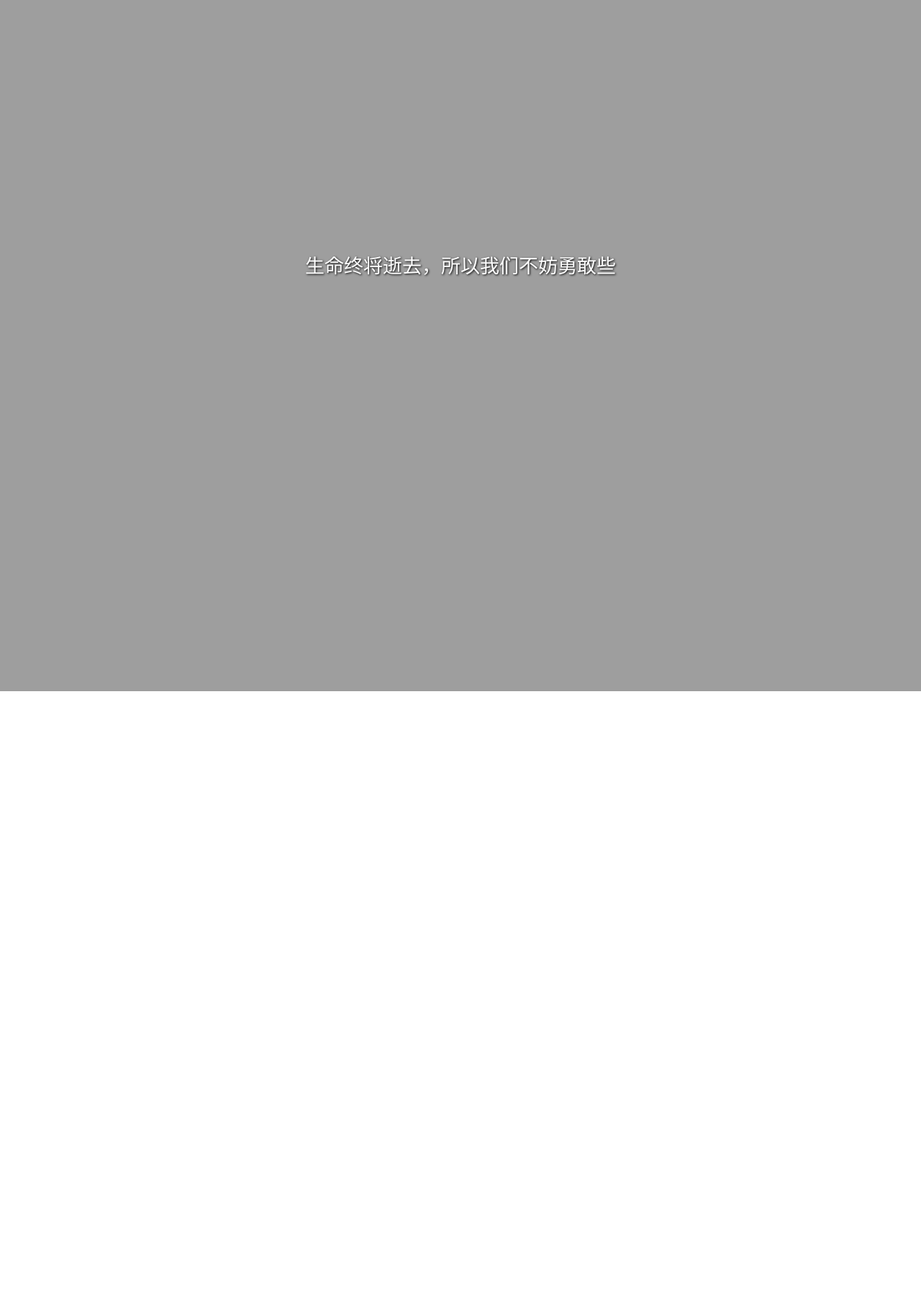
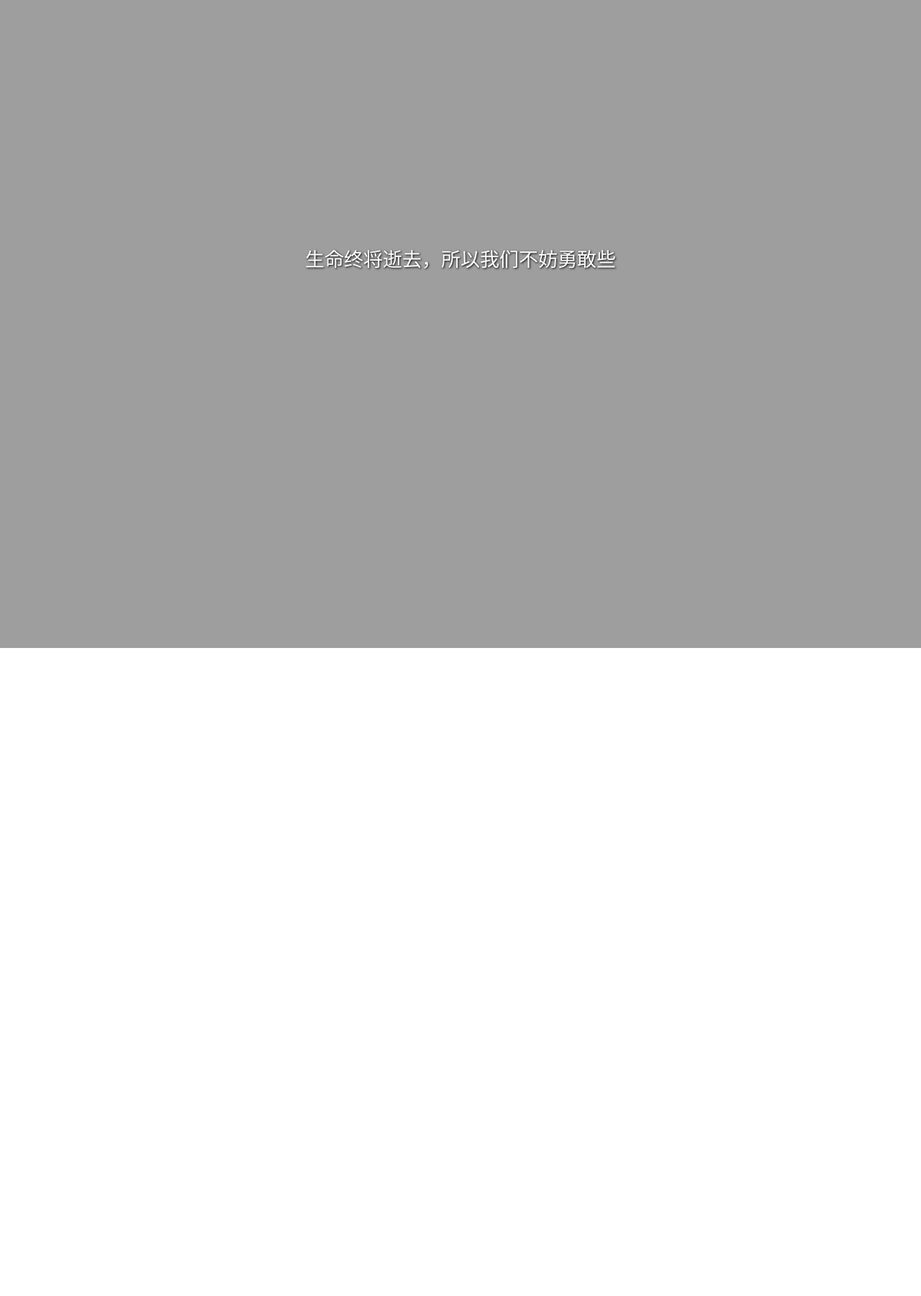
Before and after one commit to coder-wangzhen/coder-wangzhen.github.io, a Jekyll site: the page built from index.html, in a window 1280 px wide. Shown: the whole page at 72% size. Built offline with Jekyll 4.4.1, drawn with Linux system fonts in a browser that asks for light colours; nearby versions of some CDN libraries; the list of posts is cut into pages by our own code; before the commit the page ends 995 px from its top, so only the background shows below that.

```diff
--- a/_includes/header.html
+++ b/_includes/header.html
@@ -24,8 +24,8 @@
 {% if page.cover-img %}
 <div class="big-img intro-header">
   <div class="container-md">
-    <div class="row">
-      <div class="col-xl-8 offset-xl-2 col-lg-10 offset-lg-1">
+    <!-- <div class="row">
+      <div class="col-xl-8 offset-xl-2 col-lg-10 offset-lg-1"> -->
         <div class="{{ include.type }}-heading">
           <h1>{% if page.title %}{{ page.title | strip_html }}{% else %}<br/>{% endif %}</h1>
           {% if page.subtitle %}
@@ -49,8 +49,8 @@
             {% endif %}
           {% endif %}
         </div>
-      </div>
-    </div>
+      <!-- </div>
+    </div> -->
   </div>
   <span class='img-desc'></span>
 </div>
--- a/_layouts/base.html
+++ b/_layouts/base.html
@@ -24,7 +24,7 @@ common-js:
 <!-- Beautiful Jekyll 5.0.0 | Copyright Dean Attali 2020 -->
 {% include head.html %}
 
-<body style="overflow-y: hidden">
+<body>
 
   <!-- {% include gtm_body.html %}
 
--- a/assets/css/beautifuljekyll.css
+++ b/assets/css/beautifuljekyll.css
@@ -7,12 +7,17 @@ layout: null
 /* --- General --- */
 
 html {
-  font-size: 100%
+  font-size: 100%;
+  height: 100%;
 }
-
+header {
+  height: 100%;
+}
 body {
   font-family: 'Lora', 'Times New Roman', serif;
   font-size: 1.125rem;
+  height: 100%;
+  overflow: hidden;
   color: {{ site.text-col | default: "#404040" }};
   position: relative;
   background-color: {{ site.page-col | default: "#FFFFFF" }};
@@ -635,6 +640,7 @@ footer .footer-custom-content {
 .intro-header {
   margin: 5rem 0 1.25rem;
   position: relative;
+  height: 100%;
 }
 .intro-header.big-img {
   background: no-repeat center center;
@@ -642,8 +648,8 @@ footer .footer-custom-content {
   -moz-background-size: cover;
   background-size: cover;
   -o-background-size: cover;
-  margin-top: 3.1875rem; /* The small navbar is 50px tall + 1px border */
-  margin-bottom: 2.1875rem;
+  margin-top: 0; /* The small navbar is 50px tall + 1px border */
+  margin-bottom: 0;
 }
 nav.top-nav-short-permanent ~ header > .intro-header {
   margin-top: 5rem;
@@ -665,8 +671,20 @@ nav.top-nav-short-permanent ~ header > .intro-header.big-img {
   -moz-transition: opacity 1s linear;
   transition: opacity 1s linear;
 }
+.container-md {
+  position: relative;
+  height: 100%;
+}
 .intro-header .page-heading {
   text-align: center;
+}
+.page-heading {
+  position: absolute;
+  left: 0;
+  top: 20%;
+  right: 0;
+  bottom: 0;
+  margin: auto;/*这行代码是关键*/
 }
 .intro-header.big-img .page-heading,
 .intro-header.big-img .post-heading {
@@ -716,27 +734,6 @@ nav.top-nav-short-permanent ~ header > .intro-header.big-img {
   right: 0;
   bottom: 0;
   display: none;
-}
-@media (min-width: 1200px) {
-  .intro-header {
-    margin-top: 8.125rem;
-  }
-  .intro-header.big-img {
-    margin-top: 0; /* Full navbar is small navbar + 20px padding on each side when expanded */
-  }
-  .intro-header.big-img .page-heading,
-  .intro-header.big-img .post-heading {
-    padding: 16rem 0 36rem;
-  }
-  .intro-header .page-heading h1 {
-    font-size: 5rem;
-  }
-  .intro-header .post-heading h1 {
-    font-size: 3.125rem;
-  }
-  .intro-header.big-img .img-desc {
-    font-size: 0.875rem;
-  }
 }
 
 .header-section.has-img .no-img {
```
